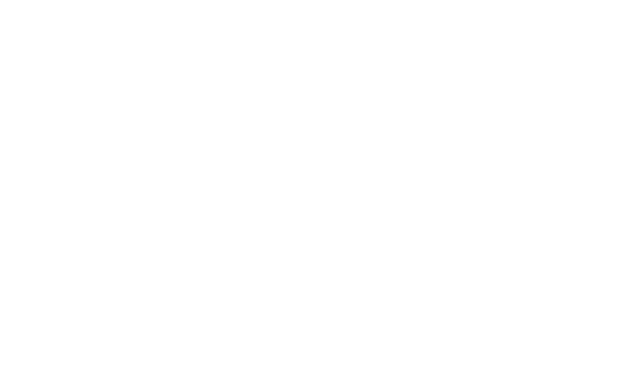
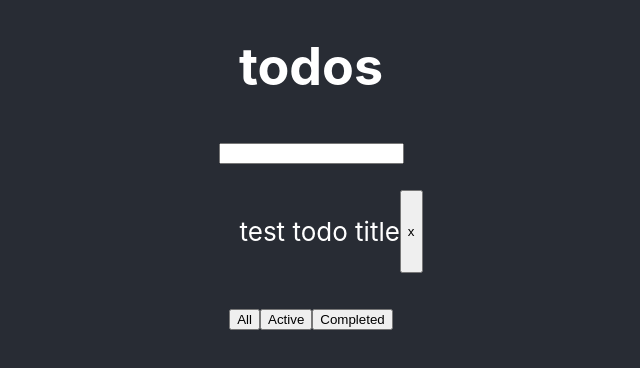
Before and after one commit to palimpZest/todo-app, a React (Create React App) app: page / in a window 1280 px wide. Shown: the top 368 px of the page, without its empty margins (329-969 px from the left). Built offline with nearby package versions, Linux system fonts and the light colour scheme.

Commit message:
fix: Update initial path prop

```diff
--- a/src/Root.js
+++ b/src/Root.js
@@ -7,7 +7,7 @@
 const Root = ({ store }) => (
   <Provider store={store}>
     <Router>
-      <Route path="/:filter" component={App} />
+      <Route path="/:filter?" component={App} />
     </Router>
   </Provider>
 );
```
